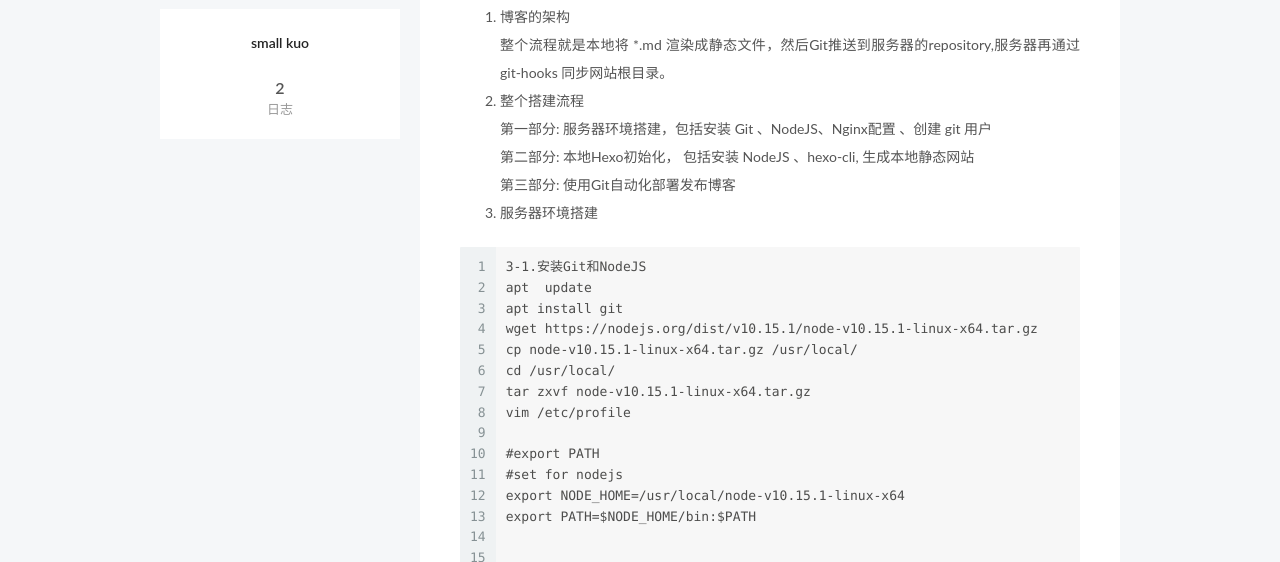
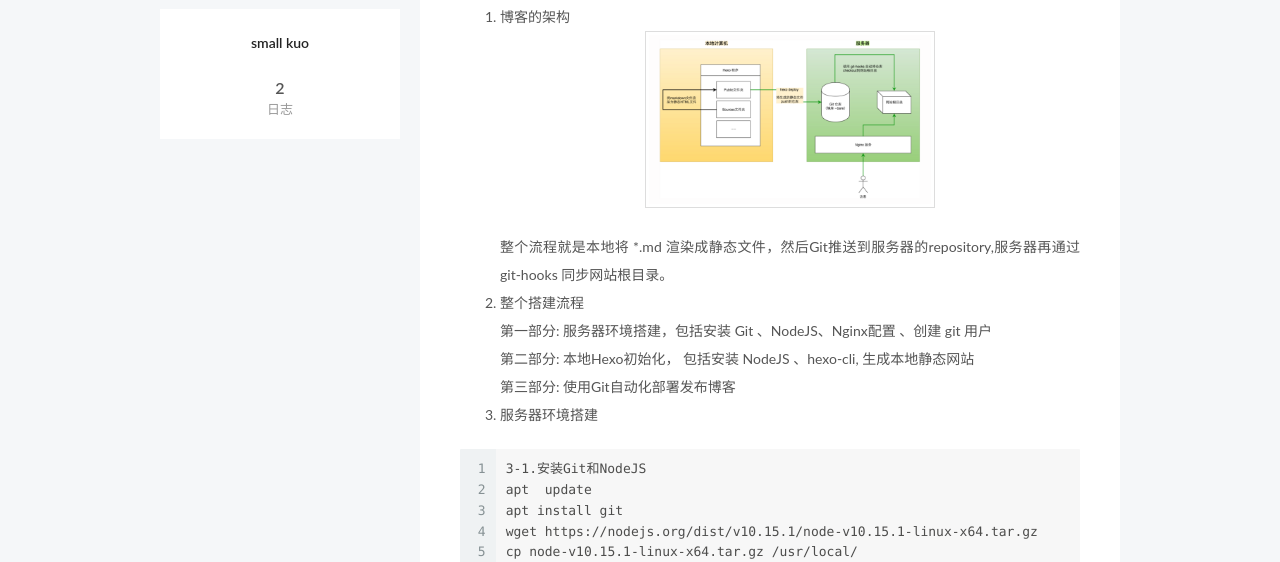
Before and after one commit to smallkuo/smallkuo.github.io, a plain HTML site: page 2020/10/10/VPS搭建自己的的Hexo博客/index.html in a window 1280 px wide. Shown: the part 200-762 px from the top of the page. Drawn offline with Linux system fonts and the light colour scheme; files whose address does not match are found by name.

Commit message:
Site updated: 2020-10-10 11:43:52

```diff
--- a/2020/10/10/VPS搭建自己的的Hexo博客/index.html
+++ b/2020/10/10/VPS搭建自己的的Hexo博客/index.html
@@ -79,16 +79,18 @@
 
 
 
-<meta name="description" content="博客的架构整个流程就是本地将 *.md 渲染成静态文件，然后Git推送到服务器的repository,服务器再通过 git-hooks 同步网站根目录。 整个搭建流程第一部分: 服务器环境搭建，包括安装 Git 、NodeJS、Nginx配置 、创建 git 用户第二部分: 本地Hexo初始化， 包括安装 NodeJS 、hexo-cli, 生成本地静态网站第三部分: 使用Git自动化部署发布博">
+<meta name="description" content="博客的架构 整个流程就是本地将 *.md 渲染成静态文件，然后Git推送到服务器的repository,服务器再通过 git-hooks 同步网站根目录。 整个搭建流程第一部分: 服务器环境搭建，包括安装 Git 、NodeJS、Nginx配置 、创建 git 用户第二部分: 本地Hexo初始化， 包括安装 NodeJS 、hexo-cli, 生成本地静态网站第三部分: 使用Git自动化部署发布">
 <meta property="og:type" content="article">
 <meta property="og:title" content="VPS搭建自己的的Hexo博客">
 <meta property="og:url" content="http://155.94.149.70/2020/10/10/VPS%E6%90%AD%E5%BB%BA%E8%87%AA%E5%B7%B1%E7%9A%84%E7%9A%84Hexo%E5%8D%9A%E5%AE%A2/index.html">
 <meta property="og:site_name" content="small kuo">
-<meta property="og:description" content="博客的架构整个流程就是本地将 *.md 渲染成静态文件，然后Git推送到服务器的repository,服务器再通过 git-hooks 同步网站根目录。 整个搭建流程第一部分: 服务器环境搭建，包括安装 Git 、NodeJS、Nginx配置 、创建 git 用户第二部分: 本地Hexo初始化， 包括安装 NodeJS 、hexo-cli, 生成本地静态网站第三部分: 使用Git自动化部署发布博">
+<meta property="og:description" content="博客的架构 整个流程就是本地将 *.md 渲染成静态文件，然后Git推送到服务器的repository,服务器再通过 git-hooks 同步网站根目录。 整个搭建流程第一部分: 服务器环境搭建，包括安装 Git 、NodeJS、Nginx配置 、创建 git 用户第二部分: 本地Hexo初始化， 包括安装 NodeJS 、hexo-cli, 生成本地静态网站第三部分: 使用Git自动化部署发布">
+<meta property="og:image" content="http://155.94.149.70/home/hexo/hexo/images/a.png">
 <meta property="article:published_time" content="2020-10-10T03:15:45.000Z">
-<meta property="article:modified_time" content="2020-10-10T03:32:59.892Z">
+<meta property="article:modified_time" content="2020-10-10T03:43:35.716Z">
 <meta property="article:author" content="small kuo">
 <meta name="twitter:card" content="summary">
+<meta name="twitter:image" content="http://155.94.149.70/home/hexo/hexo/images/a.png">
 
 
 
@@ -299,7 +301,8 @@
 
 
         <ol>
-<li>博客的架构<br>整个流程就是本地将 *.md 渲染成静态文件，然后Git推送到服务器的repository,服务器再通过 git-hooks 同步网站根目录。</li>
+<li>博客的架构<img src="/home/hexo/hexo/images/a.png" width="50%" height="50%">
+整个流程就是本地将 *.md 渲染成静态文件，然后Git推送到服务器的repository,服务器再通过 git-hooks 同步网站根目录。</li>
 <li>整个搭建流程<br>第一部分: 服务器环境搭建，包括安装 Git 、NodeJS、Nginx配置 、创建 git 用户<br>第二部分: 本地Hexo初始化， 包括安装 NodeJS 、hexo-cli, 生成本地静态网站<br>第三部分: 使用Git自动化部署发布博客</li>
 <li>服务器环境搭建</li>
 </ol>
```
Also changed, not shown: index.html (+2 -1 lines).
